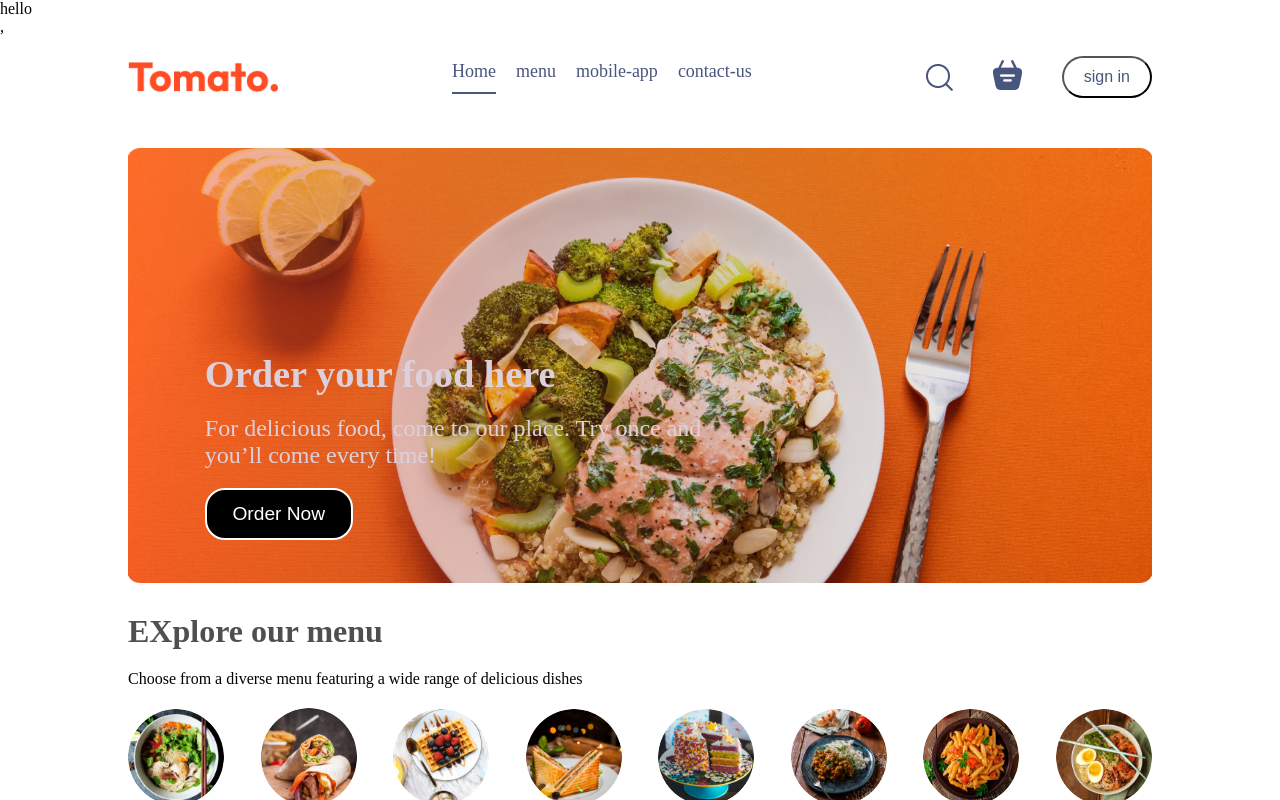
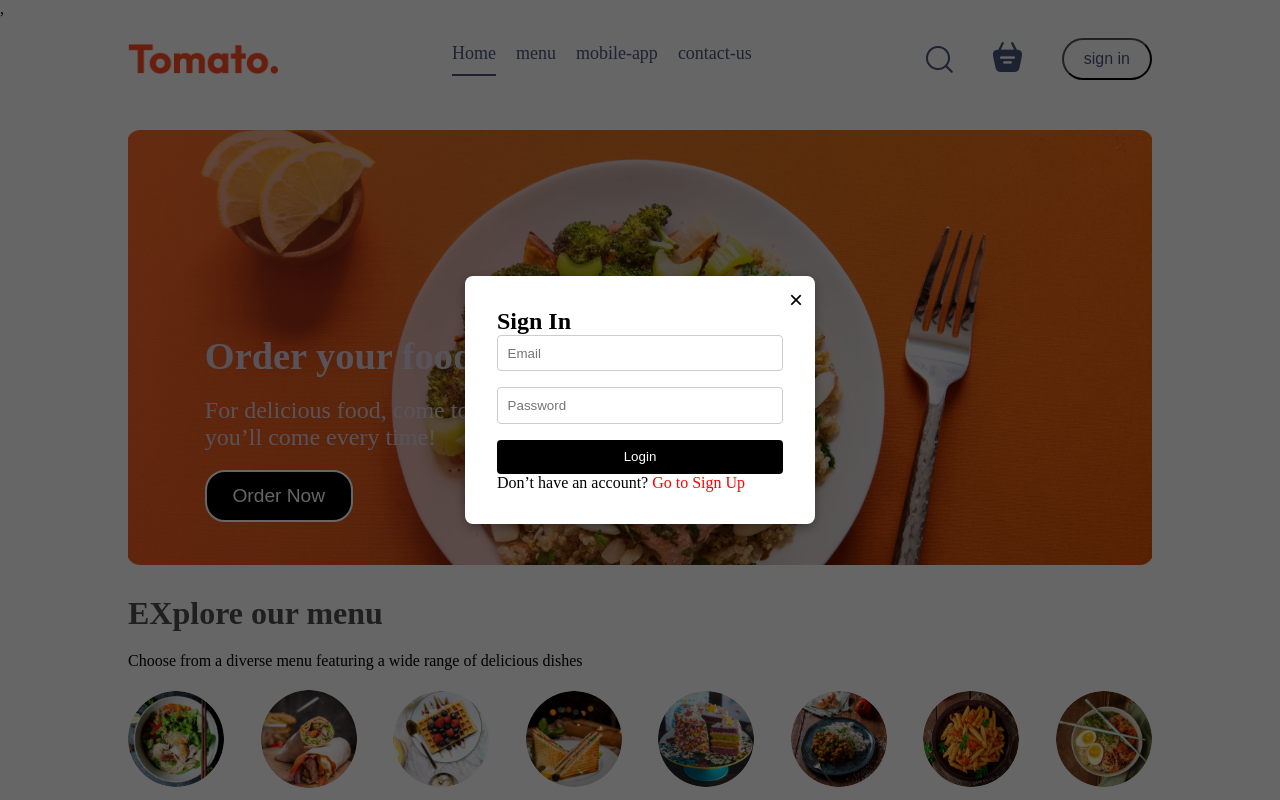
Before and after one commit to Imadityarai/food_delievery, a React (Vite) app in the folder frontend/: page / in a window 1280 px wide. Both pictures are taken after a click on the button "sign in". Shown: the top 800 px of the page. Built offline with nearby package versions, Linux system fonts and the light colour scheme.

Commit message:
added signup and signin

```diff
--- a/frontend/src/App.jsx
+++ b/frontend/src/App.jsx
@@ -10,7 +10,8 @@ import navbar from './components/Navbar/Navbar'
 const App = () => {
   const [showloginpop,setShowLoginPop]=React.useState(false)
   return (<>
-    {showloginpop?<Loginpop/>:<></>},
+    {showloginpop && <Loginpop setShowLoginPop={setShowLoginPop} />}
+,
 
     <div className='app'>
       <Navbar setShowLoginPop={setShowLoginPop} />
--- a/frontend/src/components/loginpop/Loginpop.jsx
+++ b/frontend/src/components/loginpop/Loginpop.jsx
@@ -1,12 +1,50 @@
-import React from 'react'
+import React from 'react';
+import './Loginpop.css';
 
-const Loginpop = () => {
+const Loginpop = ({ setShowLoginPop }) => {
+  // Track current mode: "signin" or "signup"
+  const [currState, setCurrState] = React.useState("signin");
+
   return (
+    <div className="loginpop-overlay" onClick={() => setShowLoginPop(false)}>
+      <div className="loginpop-container" onClick={(e) => e.stopPropagation()}>
+        <button className="loginpop-close" onClick={() => setShowLoginPop(false)}>×</button>
 
-    <div>
-  hello
+        {/* Render Sign In form */}
+        {currState === "signin" && (
+          <>
+            <h2>Sign In</h2>
+            <form className="loginpop-form">
+              <input type="text" placeholder="Email" />
+              <input type="password" placeholder="Password" />
+              <button type="submit">Login</button>
+            </form>
+            <p>
+              Don’t have an account?{" "}
+              <span onClick={() => setCurrState("signup")}>Go to Sign Up</span>
+            </p>
+          </>
+        )}
+
+        {/* Render Sign Up form */}
+        {currState === "signup" && (
+          <>
+            <h2>Sign Up</h2>
+            <form className="loginpop-form">
+              <input type="text" placeholder="Email" />
+              <input type="password" placeholder="Password" />
+              <input type="password" placeholder="Confirm Password" />
+              <button type="submit">Register</button>
+            </form>
+            <p>
+              Already have an account?{" "}
+              <span onClick={() => setCurrState("signin")}>Go to Sign In</span>
+            </p>
+          </>
+        )}
+      </div>
     </div>
-  )
-}
+  );
+};
 
-export default Loginpop
+export default Loginpop;
--- a/frontend/src/components/loginpop/loginpop.css
+++ b/frontend/src/components/loginpop/loginpop.css
@@ -0,0 +1,70 @@
+/* Fullscreen dark overlay */
+.loginpop-overlay {
+  position: fixed;
+  top: 0;
+  left: 0;
+  width: 100%;
+  height: 100%;
+  background: rgba(0,0,0,0.6);
+  display: flex;
+  justify-content: center;
+  align-items: center;
+  z-index: 999;
+}
+
+/* Popup box */
+.loginpop-container {
+  background: #fff;
+  padding: 2rem;
+  border-radius: 8px;
+  width: 350px;
+  max-width: 90%;
+  position: relative;
+  box-shadow: 0 4px 12px rgba(0,0,0,0.3);
+  animation: fadeIn 0.3s ease;
+}
+
+/* Close button */
+.loginpop-close {
+  position: absolute;
+  top: 10px;
+  right: 12px;
+  background: none;
+  border: none;
+  font-size: 1.5rem;
+  cursor: pointer;
+}
+
+/* Form styling */
+.loginpop-form {
+  display: flex;
+  flex-direction: column;
+  gap: 1rem;
+}
+
+.loginpop-form input {
+  padding: 0.6rem;
+  border: 1px solid #ccc;
+  border-radius: 4px;
+}
+
+.loginpop-form button {
+  padding: 0.6rem;
+  background: black;
+  color: white;
+  border: none;
+  border-radius: 4px;
+  cursor: pointer;
+}
+
+.loginpop-form button:hover {
+  background: #333;
+}
+p span{
+    color:red;
+}
+/* Animation */
+@keyframes fadeIn {
+  from { opacity: 0; transform: scale(0.95); }
+  to { opacity: 1; transform: scale(1); }
+}
```
